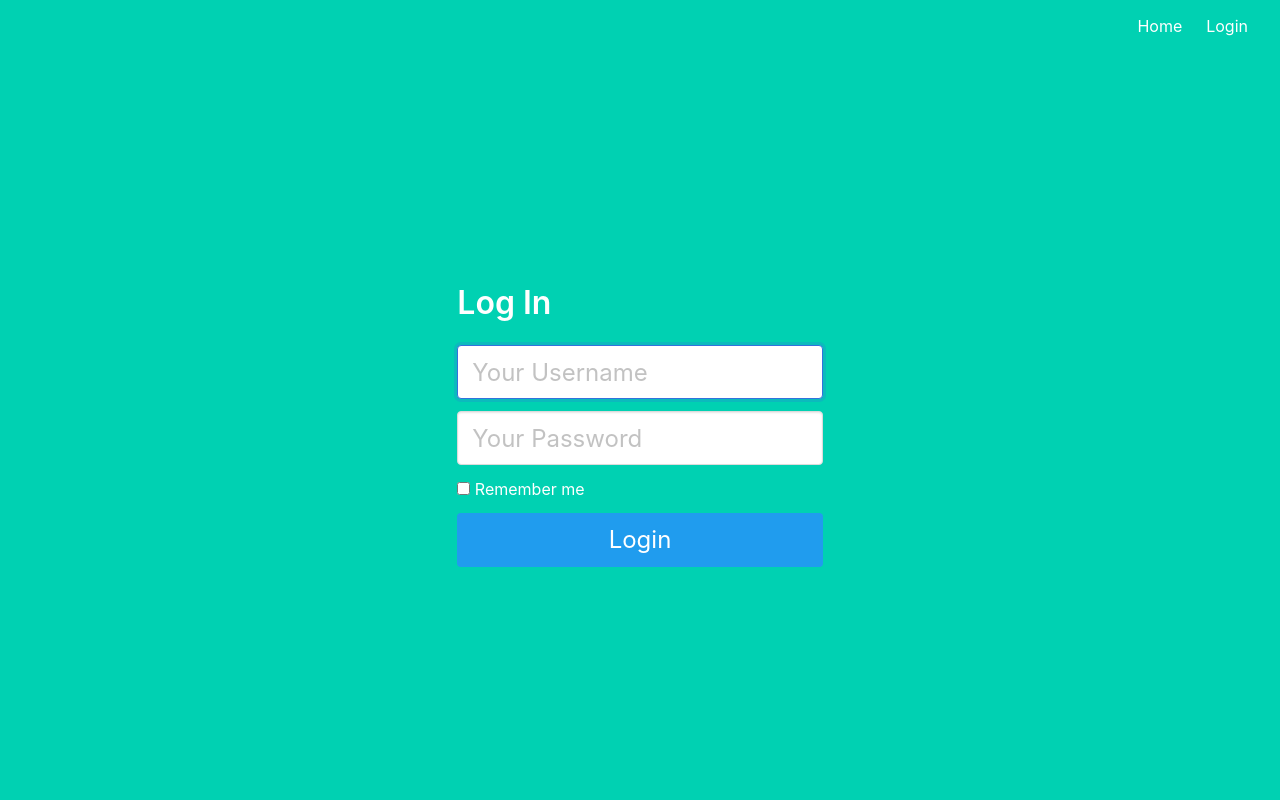
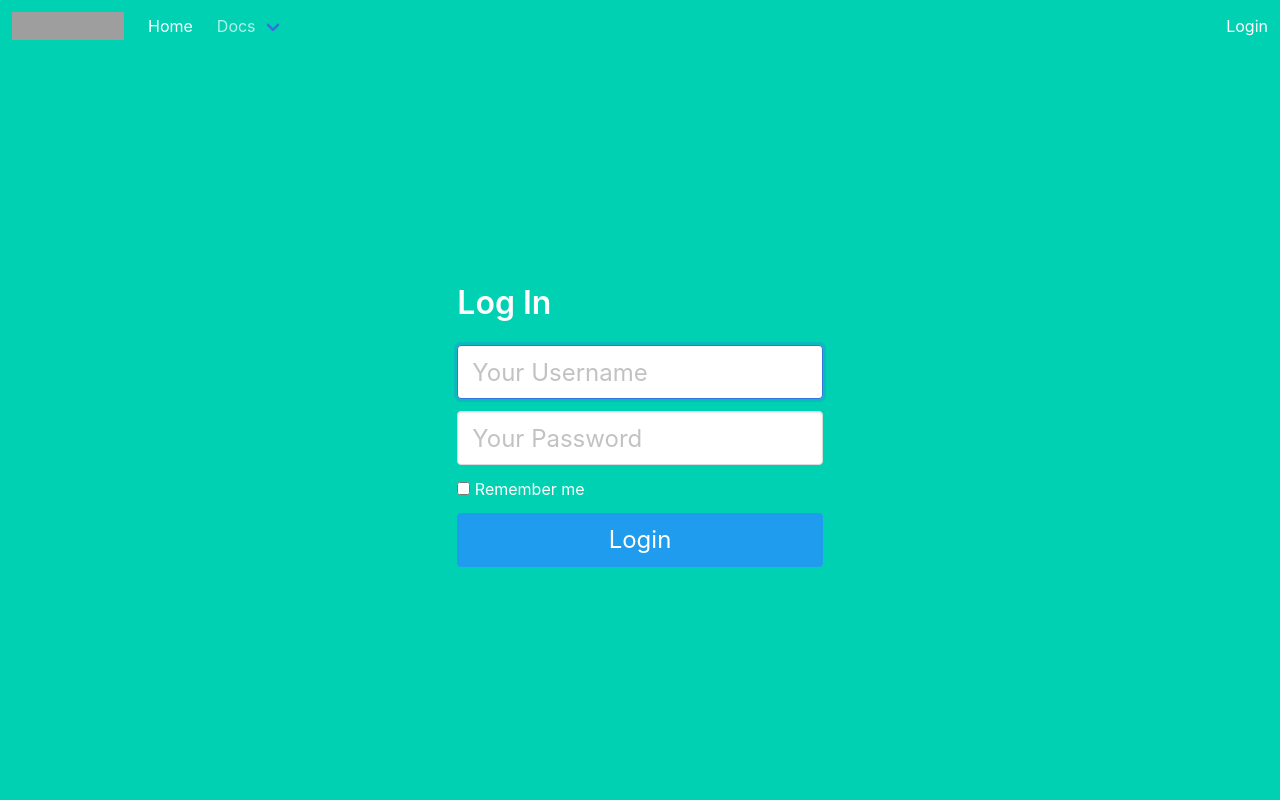
Before and after one commit to prateek1411/degirise-web, a Django app: page /login in a window 1280 px wide. Run offline with Django 3.2, Linux system fonts and the light colour scheme; grey boxes are pictures that could not be loaded.

```diff
--- a/digiriseWeb/webApp/templates/base.html
+++ b/digiriseWeb/webApp/templates/base.html
@@ -10,17 +10,61 @@
 </head>
 
 <body>
+{% load static %}
 <section class="hero is-primary is-fullheight">
     <div class="hero-head">
-        <nav class="navbar">
-            <div class="container is-fluid">
-                <div class="navbar-menu" id="navbarMenuHeroA">
+   <nav class="navbar is-transparent">
+  <div class="navbar-brand">
+    <a class="navbar-item " href="{% url 'index' %}">
+
+      <img class="is-rounded" src="{% static 'webApp/digirise.png' %}" alt="Diirise" width="112" height="28">
+
+    </a>
+    <div class="navbar-burger burger" data-target="navbarExampleTransparentExample">
+      <span></span>
+      <span></span>
+      <span></span>
+    </div>
+  </div>
+
+  <div id="digiriseNavBar" class="navbar-menu">
+    <div class="navbar-start">
+      <a class="navbar-item" href="{% url 'index' %}">
+        Home
+      </a>
+      <div class="navbar-item has-dropdown is-hoverable">
+        <a class="navbar-link">
+          Docs
+        </a>
+        <div class="navbar-dropdown is-boxed">
+          <a class="navbar-item">
+            Overview
+          </a>
+          <a class="navbar-item">
+            Modifiers
+          </a>
+          <a class="navbar-item">
+            Columns
+          </a>
+          <a class="navbar-item">
+            Layout
+          </a>
+          <a class="navbar-item">
+            Form
+          </a>
+          <hr class="navbar-divider">
+          <a class="navbar-item">
+            Elements
+          </a>
+          <a class="navbar-item is-active">
+            Components
+          </a>
+        </div>
+      </div>
+    </div>
                     <div class="navbar-end">
-                        <a class="navbar-item" href="{% url 'index' %}">
-                            Home
-                        </a>
-                        {% if user.is_authenticated %}
-                        <p class="navbar-item is-strong">{{ user.first_name }} {{ user.last_name }}</p>
+                         {% if user.is_authenticated %}
+                        <p class="navbar-item is-strong">Welcome {{ user.first_name }} {{ user.last_name }}</p>
                         <a class="navbar-item" href="{% url 'upload' %}">
                             Upload Files
                         </a>
@@ -34,9 +78,16 @@
                         </a>
                          {% endif %}
                     </div>
-                </div>
-            </div>
-        </nav>
+      </div>
+</nav>
+
+
+
+
+
+
+
+
     </div>
 
     <div class="hero-body">
```
